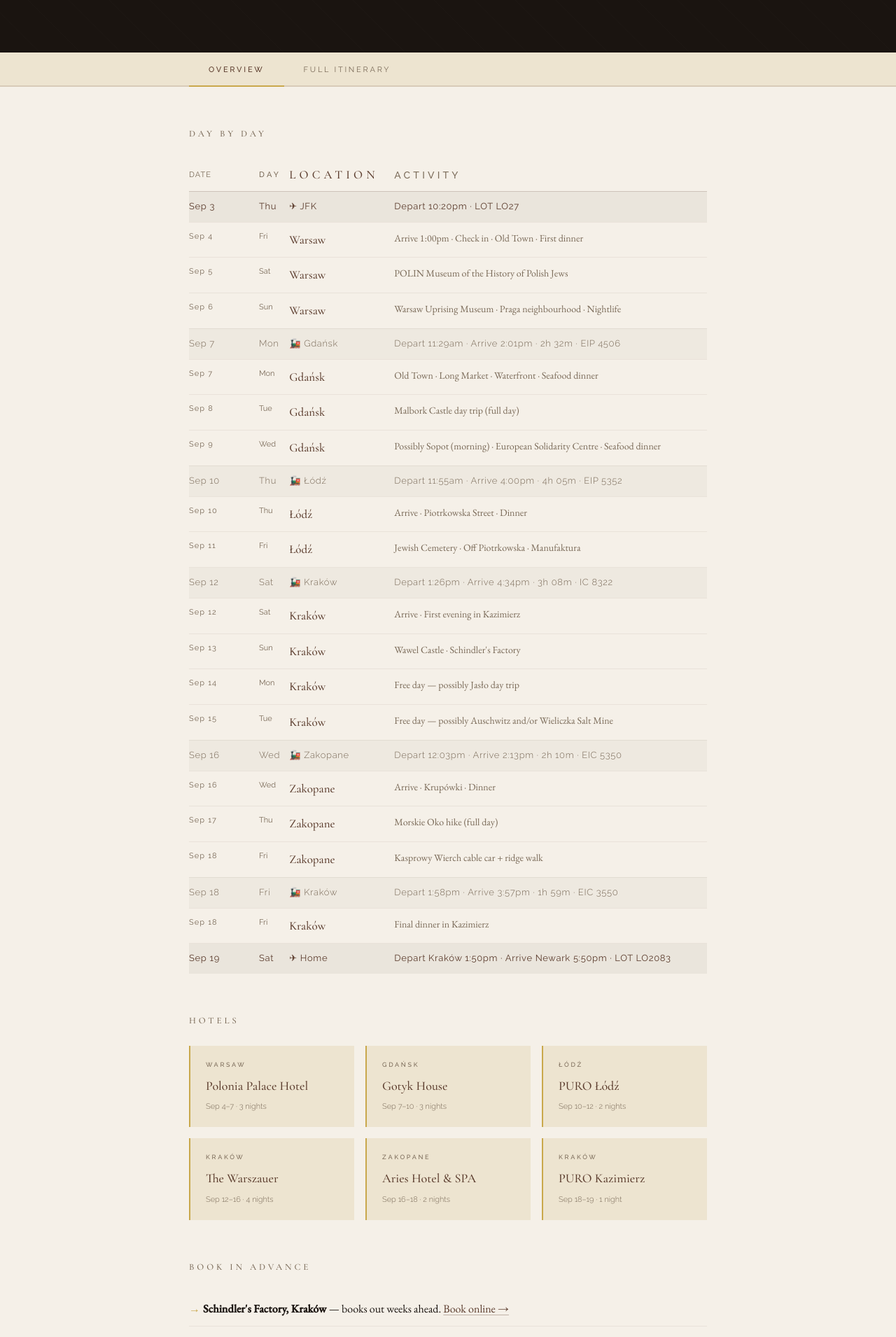
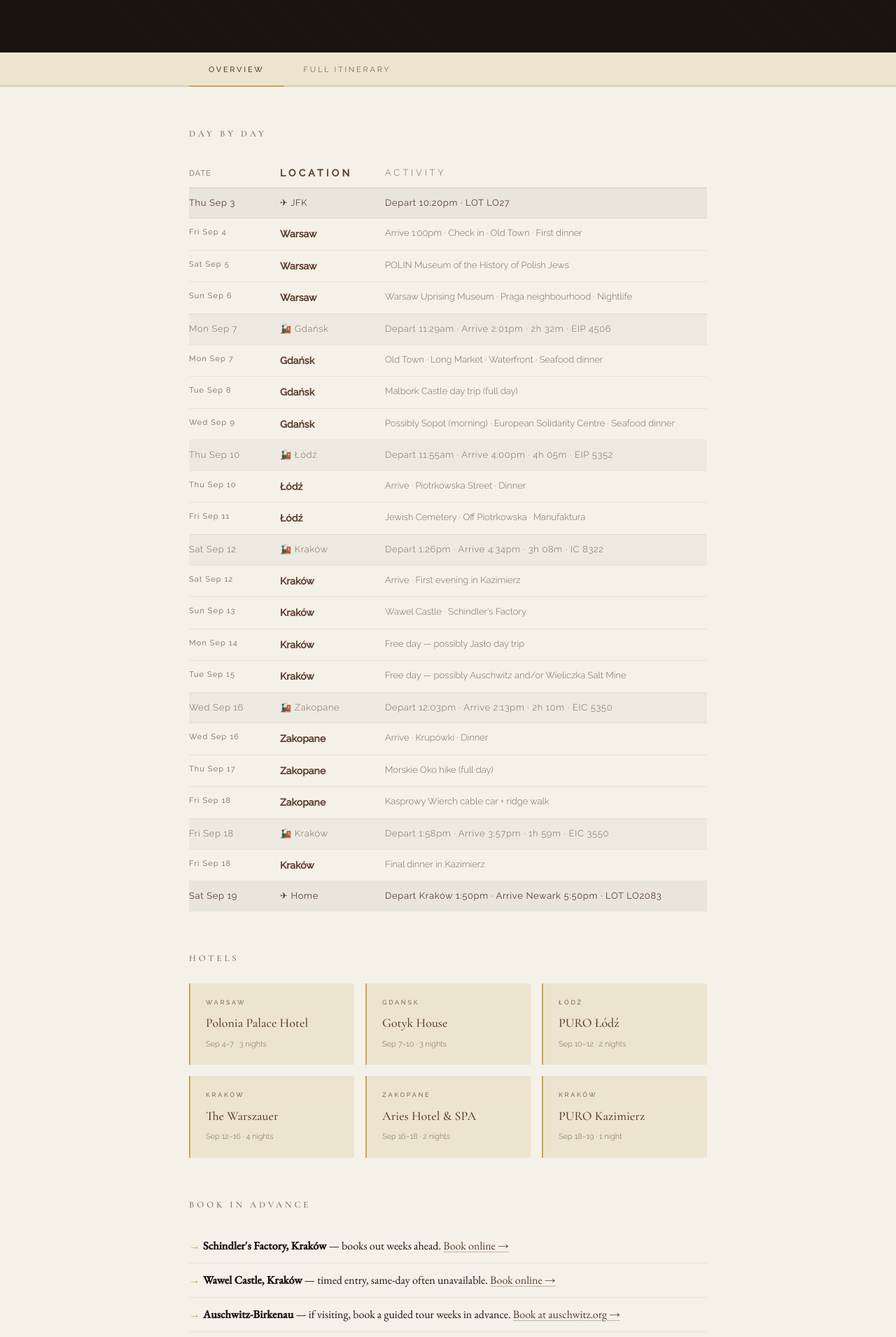
Before and after one commit to LordOfCorners/lordofcorners.github.io, a Jekyll site: the page poland-itinerary.html, which Jekyll copies as it is, in a window 1280 px wide. Shown: the part 599-2509 px from the top of the page at 70% size. Built offline with Jekyll 4.4.1, drawn with Linux system fonts in a browser that asks for light colours.

Commit message:
Merge date/day columns and normalize table fonts
Co-Authored-By: Claude Sonnet 4.6 <noreply@anthropic.com>

```diff
--- a/poland-itinerary.html
+++ b/poland-itinerary.html
@@ -245,27 +245,22 @@
     letter-spacing: 0.1em;
     color: var(--muted);
     white-space: nowrap;
-    width: 100px;
-  }
-
-  .itin-table .day-col {
-    font-family: 'Raleway', sans-serif;
-    font-size: 11px;
-    color: var(--muted);
-    width: 40px;
+    width: 130px;
   }
 
   .itin-table .place-col {
-    font-family: 'Cormorant Garamond', serif;
-    font-size: 17px;
-    font-weight: 500;
+    font-family: 'Raleway', sans-serif;
+    font-size: 14px;
+    font-weight: 600;
     color: var(--brown);
     white-space: nowrap;
     width: 150px;
   }
 
   .itin-table .notes-col {
-    font-size: 14px;
+    font-family: 'Raleway', sans-serif;
+    font-size: 13px;
+    font-weight: 300;
     color: var(--muted);
   }
 
@@ -736,147 +731,123 @@
         <thead>
           <tr>
             <th class="date-col">Date</th>
-            <th class="day-col">Day</th>
             <th class="place-col">Location</th>
             <th class="notes-col">Activity</th>
           </tr>
         </thead>
         <tbody>
           <tr class="flight-row">
-            <td class="date-col">Sep 3</td>
-            <td class="day-col">Thu</td>
+            <td class="date-col">Thu Sep 3</td>
             <td class="place-col">✈ JFK</td>
             <td class="notes-col">Depart 10:20pm · LOT LO27</td>
           </tr>
           <tr>
-            <td class="date-col">Sep 4</td>
-            <td class="day-col">Fri</td>
+            <td class="date-col">Fri Sep 4</td>
             <td class="place-col">Warsaw</td>
             <td class="notes-col">Arrive 1:00pm · Check in · Old Town · First dinner</td>
           </tr>
           <tr>
-            <td class="date-col">Sep 5</td>
-            <td class="day-col">Sat</td>
+            <td class="date-col">Sat Sep 5</td>
             <td class="place-col">Warsaw</td>
             <td class="notes-col">POLIN Museum of the History of Polish Jews</td>
           </tr>
           <tr>
-            <td class="date-col">Sep 6</td>
-            <td class="day-col">Sun</td>
+            <td class="date-col">Sun Sep 6</td>
             <td class="place-col">Warsaw</td>
             <td class="notes-col">Warsaw Uprising Museum · Praga neighbourhood · Nightlife</td>
           </tr>
           <tr class="transport-row">
-            <td class="date-col">Sep 7</td>
-            <td class="day-col">Mon</td>
+            <td class="date-col">Mon Sep 7</td>
             <td class="place-col">🚂 Gdańsk</td>
             <td class="notes-col">Depart 11:29am · Arrive 2:01pm · 2h 32m · EIP 4506</td>
           </tr>
           <tr>
-            <td class="date-col">Sep 7</td>
-            <td class="day-col">Mon</td>
+            <td class="date-col">Mon Sep 7</td>
             <td class="place-col">Gdańsk</td>
             <td class="notes-col">Old Town · Long Market · Waterfront · Seafood dinner</td>
           </tr>
           <tr>
-            <td class="date-col">Sep 8</td>
-            <td class="day-col">Tue</td>
+            <td class="date-col">Tue Sep 8</td>
             <td class="place-col">Gdańsk</td>
             <td class="notes-col">Malbork Castle day trip (full day)</td>
           </tr>
           <tr>
-            <td class="date-col">Sep 9</td>
-            <td class="day-col">Wed</td>
+            <td class="date-col">Wed Sep 9</td>
             <td class="place-col">Gdańsk</td>
             <td class="notes-col">Possibly Sopot (morning) · European Solidarity Centre · Seafood dinner</td>
           </tr>
           <tr class="transport-row">
-            <td class="date-col">Sep 10</td>
-            <td class="day-col">Thu</td>
+            <td class="date-col">Thu Sep 10</td>
             <td class="place-col">🚂 Łódź</td>
             <td class="notes-col">Depart 11:55am · Arrive 4:00pm · 4h 05m · EIP 5352</td>
           </tr>
           <tr>
-            <td class="date-col">Sep 10</td>
-            <td class="day-col">Thu</td>
+            <td class="date-col">Thu Sep 10</td>
             <td class="place-col">Łódź</td>
             <td class="notes-col">Arrive · Piotrkowska Street · Dinner</td>
           </tr>
           <tr>
-            <td class="date-col">Sep 11</td>
-            <td class="day-col">Fri</td>
+            <td class="date-col">Fri Sep 11</td>
             <td class="place-col">Łódź</td>
             <td class="notes-col">Jewish Cemetery · Off Piotrkowska · Manufaktura</td>
           </tr>
           <tr class="transport-row">
-            <td class="date-col">Sep 12</td>
-            <td class="day-col">Sat</td>
+            <td class="date-col">Sat Sep 12</td>
             <td class="place-col">🚂 Kraków</td>
             <td class="notes-col">Depart 1:26pm · Arrive 4:34pm · 3h 08m · IC 8322</td>
           </tr>
           <tr>
-            <td class="date-col">Sep 12</td>
-            <td class="day-col">Sat</td>
+            <td class="date-col">Sat Sep 12</td>
             <td class="place-col">Kraków</td>
             <td class="notes-col">Arrive · First evening in Kazimierz</td>
           </tr>
           <tr>
-            <td class="date-col">Sep 13</td>
-            <td class="day-col">Sun</td>
+            <td class="date-col">Sun Sep 13</td>
             <td class="place-col">Kraków</td>
             <td class="notes-col">Wawel Castle · Schindler's Factory</td>
           </tr>
           <tr>
-            <td class="date-col">Sep 14</td>
-            <td class="day-col">Mon</td>
+            <td class="date-col">Mon Sep 14</td>
             <td class="place-col">Kraków</td>
             <td class="notes-col">Free day — possibly Jasło day trip</td>
           </tr>
           <tr>
-            <td class="date-col">Sep 15</td>
-            <td class="day-col">Tue</td>
+            <td class="date-col">Tue Sep 15</td>
             <td class="place-col">Kraków</td>
             <td class="notes-col">Free day — possibly Auschwitz and/or Wieliczka Salt Mine</td>
           </tr>
           <tr class="transport-row">
-            <td class="date-col">Sep 16</td>
-            <td class="day-col">Wed</td>
+            <td class="date-col">Wed Sep 16</td>
             <td class="place-col">🚂 Zakopane</td>
             <td class="notes-col">Depart 12:03pm · Arrive 2:13pm · 2h 10m · EIC 5350</td>
           </tr>
           <tr>
-            <td class="date-col">Sep 16</td>
-            <td class="day-col">Wed</td>
+            <td class="date-col">Wed Sep 16</td>
             <td class="place-col">Zakopane</td>
             <td class="notes-col">Arrive · Krupówki · Dinner</td>
           </tr>
           <tr>
-            <td class="date-col">Sep 17</td>
-            <td class="day-col">Thu</td>
+            <td class="date-col">Thu Sep 17</td>
             <td class="place-col">Zakopane</td>
             <td class="notes-col">Morskie Oko hike (full day)</td>
           </tr>
           <tr>
-            <td class="date-col">Sep 18</td>
-            <td class="day-col">Fri</td>
+            <td class="date-col">Fri Sep 18</td>
             <td class="place-col">Zakopane</td>
             <td class="notes-col">Kasprowy Wierch cable car + ridge walk</td>
           </tr>
           <tr class="transport-row">
-            <td class="date-col">Sep 18</td>
-            <td class="day-col">Fri</td>
+            <td class="date-col">Fri Sep 18</td>
             <td class="place-col">🚂 Kraków</td>
             <td class="notes-col">Depart 1:58pm · Arrive 3:57pm · 1h 59m · EIC 3550</td>
           </tr>
           <tr>
-            <td class="date-col">Sep 18</td>
-            <td class="day-col">Fri</td>
+            <td class="date-col">Fri Sep 18</td>
             <td class="place-col">Kraków</td>
             <td class="notes-col">Final dinner in Kazimierz</td>
           </tr>
           <tr class="flight-row">
-            <td class="date-col">Sep 19</td>
-            <td class="day-col">Sat</td>
+            <td class="date-col">Sat Sep 19</td>
             <td class="place-col">✈ Home</td>
             <td class="notes-col">Depart Kraków 1:50pm · Arrive Newark 5:50pm · LOT LO2083</td>
           </tr>
```
